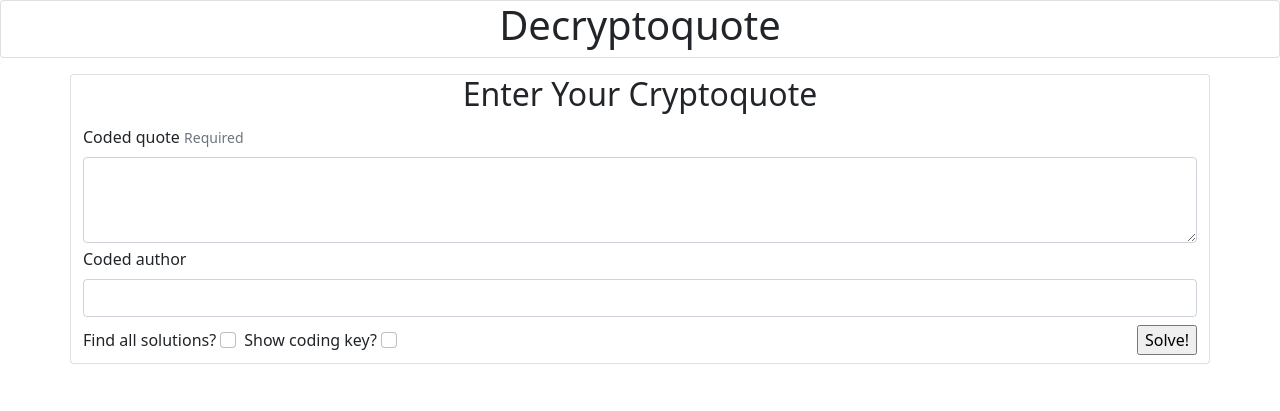
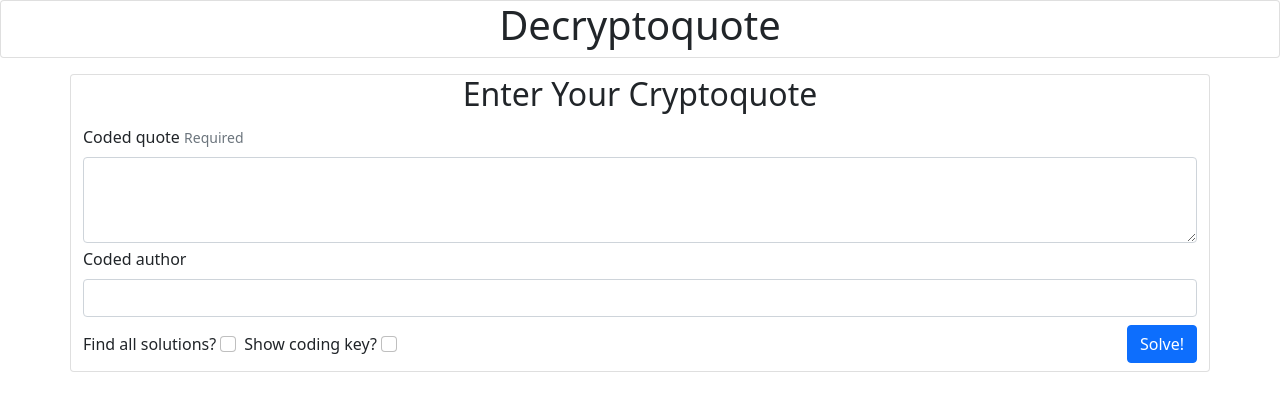
Before and after one commit to ROldford/decryptoquote, a Flask app: page / in a window 1280 px wide. Shown: the top 411 px of the page. Run offline with Flask 2, Linux system fonts and the light colour scheme.

Commit message:
Submit button now uses Bootstrap

```diff
--- a/templates/index.html
+++ b/templates/index.html
@@ -107,7 +107,7 @@
                     </div>
                 </div>
                 <div>
-                    <input type="submit" value="Solve!">
+                    <button type="submit" class="btn btn-primary">Solve!</button>
                 </div>
             </div>
         </form>
```
